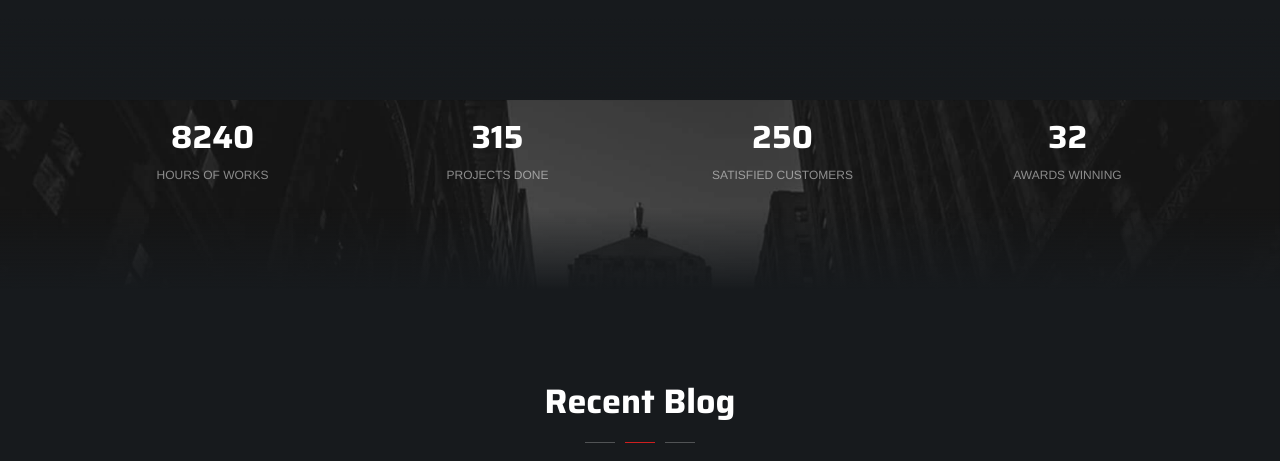
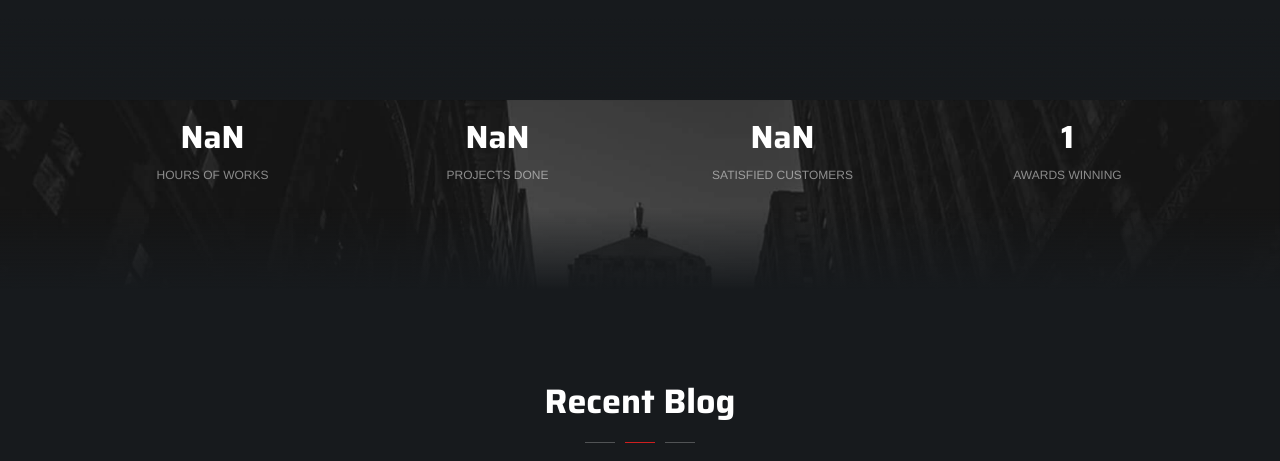
Before and after one commit to MonwarOnline/NAEIM-KHAN, a plain HTML site: page index.html in a window 1280 px wide. Shown: the part 5100-5561 px from the top of the page. Drawn offline with Linux system fonts and the light colour scheme; animation ran at ten frames a second.

Commit message:
Update Project Section

```diff
--- a/index.html
+++ b/index.html
@@ -427,28 +427,28 @@
                         <div class="row">
                             <div class="col-md-3 wow fadeIn" data-wow-delay="0">
                                 <div class="de_count text-center">
-                                    <h3 class="timer" data-to="8240" data-speed="2500">0</h3>
+                                    <h3 class="timer" data-to="850+" data-speed="2500">0</h3>
                                     <span>Hours of Works</span>
                                 </div>
                             </div>
 
                             <div class="col-md-3 wow fadeIn" data-wow-delay=".25s">
                                 <div class="de_count text-center">
-                                    <h3 class="timer" data-to="315" data-speed="2500">0</h3>
+                                    <h3 class="timer" data-to="120+" data-speed="2500">0</h3>
                                     <span>Projects Done</span>
                                 </div>
                             </div>
 
                             <div class="col-md-3 wow fadeIn" data-wow-delay=".5s">
                                 <div class="de_count text-center">
-                                    <h3 class="timer" data-to="250" data-speed="2500">0</h3>
+                                    <h3 class="timer" data-to="50+" data-speed="2500">0</h3>
                                     <span>Satisfied Customers</span>
                                 </div>
                             </div>
 
                             <div class="col-md-3 wow fadeIn" data-wow-delay=".75s">
                                 <div class="de_count text-center">
-                                    <h3 class="timer" data-to="32" data-speed="2500">0</h3>
+                                    <h3 class="timer" data-to="1" data-speed="2500">0</h3>
                                     <span>Awards Winning</span>
                                 </div>
                             </div>
```
